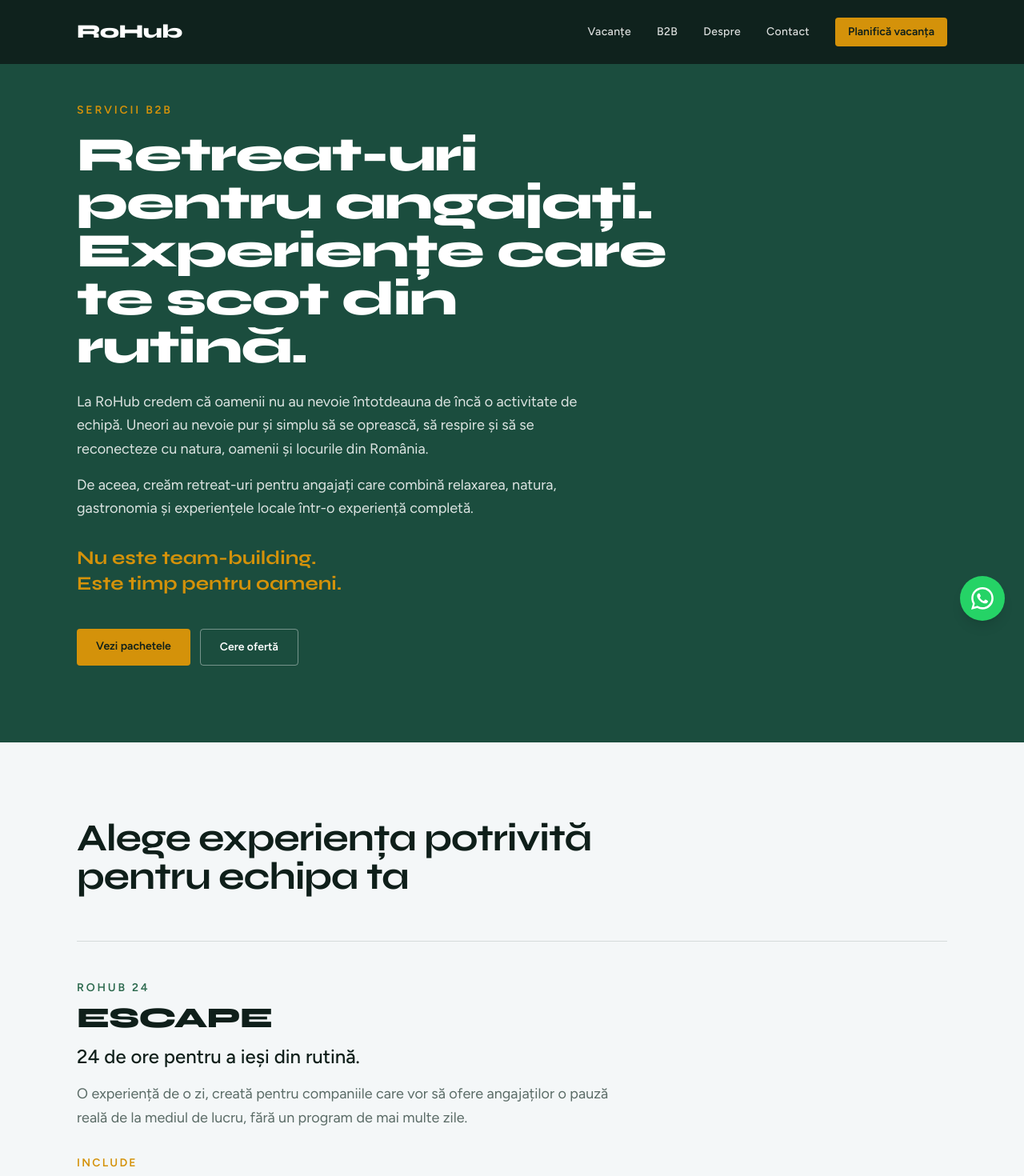
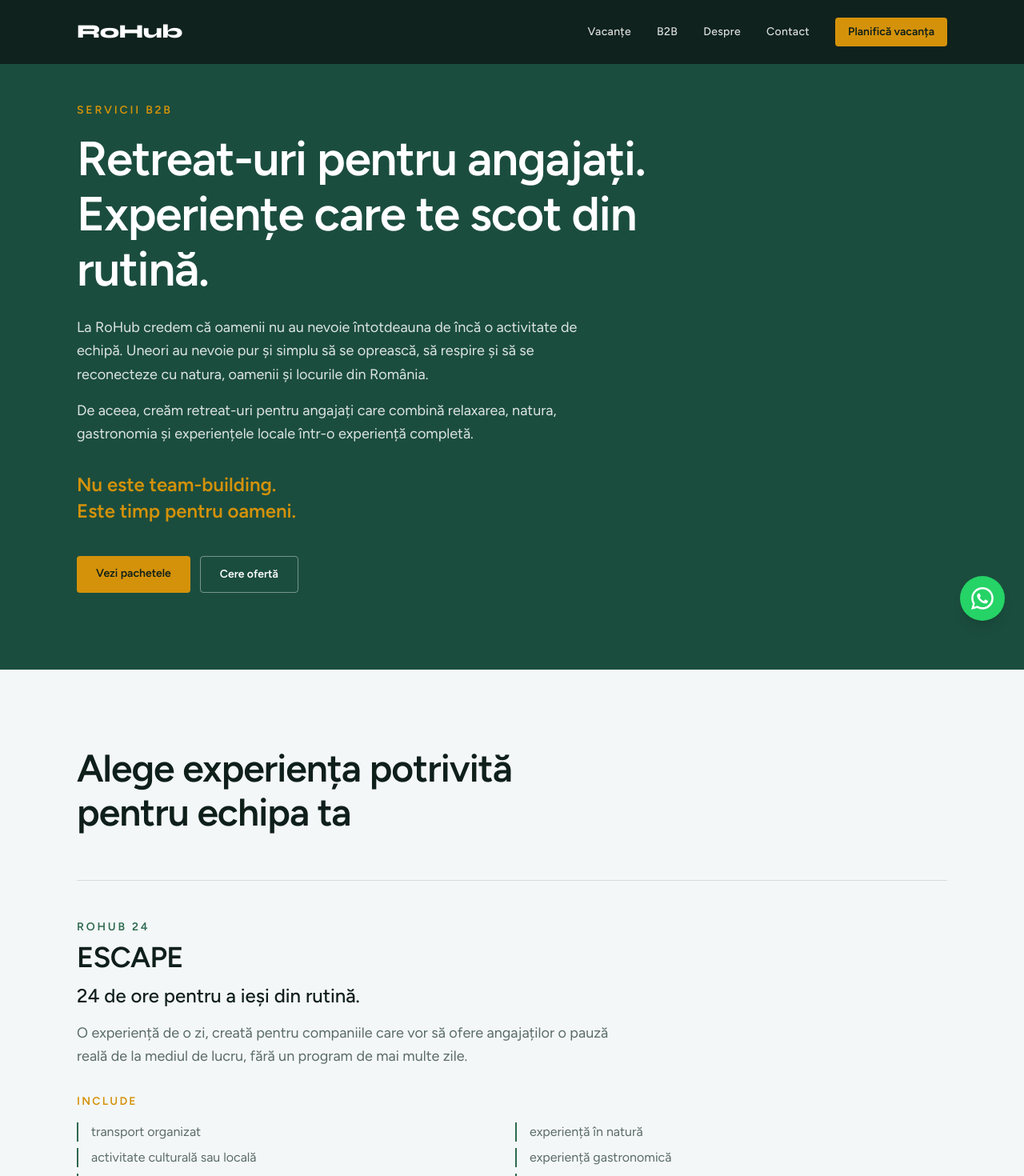
Before and after one commit to KiwiDefence/RoHub, a Next.js app: page /servicii-b2b in a window 1280 px wide. Shown: the top 1470 px of the page at 80% size. Built offline with nearby package versions, Linux system fonts and the light colour scheme.

Commit message:
Use Figtree for B2B page titles instead of Syne.

```diff
--- a/src/app/servicii-b2b/page.tsx
+++ b/src/app/servicii-b2b/page.tsx
@@ -154,7 +154,7 @@ export default function ServiciiB2BPage() {
             <p className="text-sm font-semibold uppercase tracking-[0.2em] text-dawn">
               Servicii B2B
             </p>
-            <h1 className="mt-4 max-w-3xl font-display text-3xl font-extrabold tracking-tight sm:text-5xl md:text-6xl">
+            <h1 className="mt-4 max-w-3xl font-sans text-3xl font-semibold leading-tight tracking-[-0.02em] sm:text-5xl sm:leading-[1.15] md:text-6xl">
               Retreat-uri pentru angajați. Experiențe care te scot din rutină.
             </h1>
             <p className="mt-6 max-w-2xl text-base leading-relaxed text-white/85 sm:text-lg">
@@ -168,7 +168,7 @@ export default function ServiciiB2BPage() {
               relaxarea, natura, gastronomia și experiențele locale într-o
               experiență completă.
             </p>
-            <p className="mt-8 font-display text-xl font-bold text-dawn sm:text-2xl">
+            <p className="mt-8 font-sans text-xl font-semibold leading-snug text-dawn sm:text-2xl">
               Nu este team-building.
               <br />
               Este timp pentru oameni.
@@ -192,7 +192,7 @@ export default function ServiciiB2BPage() {
 
         <section id="pachete" className="bg-fog py-16 sm:py-24">
           <div className="mx-auto max-w-6xl px-5 sm:px-8">
-            <h2 className="max-w-2xl font-display text-3xl font-bold tracking-tight text-ink sm:text-5xl">
+            <h2 className="max-w-2xl font-sans text-3xl font-semibold tracking-[-0.02em] text-ink sm:text-5xl sm:leading-[1.15]">
               Alege experiența potrivită pentru echipa ta
             </h2>
 
@@ -206,7 +206,7 @@ export default function ServiciiB2BPage() {
                   <p className="text-sm font-semibold uppercase tracking-[0.2em] text-moss">
                     {pkg.code}
                   </p>
-                  <h3 className="mt-2 font-display text-3xl font-extrabold tracking-tight text-ink sm:text-4xl">
+                  <h3 className="mt-2 font-sans text-3xl font-semibold tracking-[-0.02em] text-ink sm:text-4xl">
                     {pkg.name}
                   </h3>
                   <p className="mt-3 max-w-2xl text-xl font-medium text-ink sm:text-2xl">
@@ -245,7 +245,7 @@ export default function ServiciiB2BPage() {
             <p className="text-sm font-semibold uppercase tracking-[0.2em] text-moss">
               ROHUB CUSTOM
             </p>
-            <h2 className="mt-3 font-display text-3xl font-extrabold tracking-tight text-ink sm:text-5xl">
+            <h2 className="mt-3 font-sans text-3xl font-semibold tracking-[-0.02em] text-ink sm:text-5xl sm:leading-[1.15]">
               YOUR ROMANIA
             </h2>
             <p className="mt-4 max-w-2xl text-xl font-medium text-ink sm:text-2xl">
@@ -292,7 +292,7 @@ export default function ServiciiB2BPage() {
             <p className="text-sm font-semibold uppercase tracking-[0.2em] text-dawn">
               De ce RoHub?
             </p>
-            <h2 className="mt-3 max-w-2xl font-display text-3xl font-bold tracking-tight sm:text-5xl">
+            <h2 className="mt-3 max-w-2xl font-sans text-3xl font-semibold tracking-[-0.02em] sm:text-5xl sm:leading-[1.15]">
               Nu vizitezi România. O trăiești.
             </h2>
             <p className="mt-5 max-w-2xl text-base leading-relaxed text-white/85 sm:text-lg">
@@ -303,7 +303,7 @@ export default function ServiciiB2BPage() {
             <ul className="mt-12 grid gap-8 sm:grid-cols-2 lg:grid-cols-3">
               {whyPoints.map((point) => (
                 <li key={point.title} className="border-t border-white/15 pt-6">
-                  <h3 className="font-display text-xl font-bold uppercase tracking-wide">
+                  <h3 className="font-sans text-lg font-semibold uppercase tracking-[0.12em]">
                     {point.title}
                   </h3>
                   <p className="mt-2 text-sm leading-relaxed text-white/80 sm:text-base">
@@ -317,14 +317,14 @@ export default function ServiciiB2BPage() {
 
         <section className="bg-mist py-16 sm:py-20">
           <div className="mx-auto max-w-6xl px-5 sm:px-8">
-            <h2 className="max-w-2xl font-display text-3xl font-bold tracking-tight text-ink sm:text-4xl">
+            <h2 className="max-w-2xl font-sans text-3xl font-semibold tracking-[-0.02em] text-ink sm:text-4xl sm:leading-[1.15]">
               Vrei să creezi următorul retreat pentru angajații tăi?
             </h2>
             <p className="mt-4 max-w-xl text-base leading-relaxed text-stone sm:text-lg">
               Spune-ne câți participanți ai, perioada dorită și ce tip de
               experiență cauți.
             </p>
-            <p className="mt-3 font-display text-xl font-bold text-pine">
+            <p className="mt-3 font-sans text-xl font-semibold text-pine">
               Noi ne ocupăm de restul.
             </p>
             <p className="mt-8 text-sm text-stone">
```
